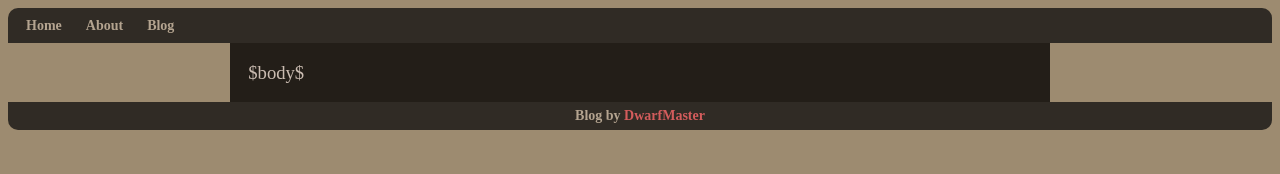
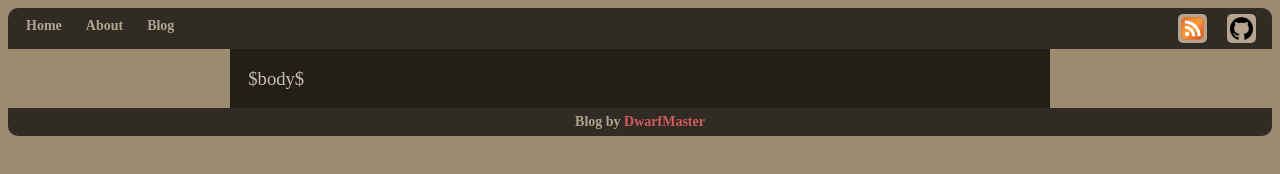
Before and after one commit to dwarfmaster/website, a plain HTML site: page hakyll/templates/default.html in a window 1280 px wide. Drawn offline with Linux system fonts and the light colour scheme.

Commit message:
Add github and atom icons

```diff
--- a/hakyll/css/default.css
+++ b/hakyll/css/default.css
@@ -80,6 +80,27 @@ nav a:hover {
     background:    var(--base04);
     color:         var(--base01);
     border-radius: 5px;
+}
+
+.icon {
+    text-decoration: none;
+    height:          23px;
+    line-height:     23px;
+    float:           right;
+    margin:          0 10px;
+    display:         block;
+    padding:         3px;
+    background:      var(--base04);
+    border-radius:   5px;
+}
+
+.icon img {
+    max-width: 23px;
+    height:    auto;
+}
+
+.icon:hover {
+    background: var(--base0C);
 }
 
 /* Articles */
--- a/hakyll/templates/default.html
+++ b/hakyll/templates/default.html
@@ -14,6 +14,12 @@
                 <a href="/about.html">About</a>
                 <a href="/blog.html">Blog</a>
             </nav>
+            <a href="https://github.com/dwarfmaster" class="icon">
+                <img src="/images/github.svg" title="DwarfMaster github" alt="DwarfMaster github" />
+            </a>
+            <a href="/atom.xml" class="icon">
+                <img src="/images/feed.svg" title="Atom Feed" alt="Atom Feed" />
+            </a>
         </header>
 
         <main>
```
Also changed, not shown: hakyll/images/feed.svg (added), hakyll/images/github.svg (added).
